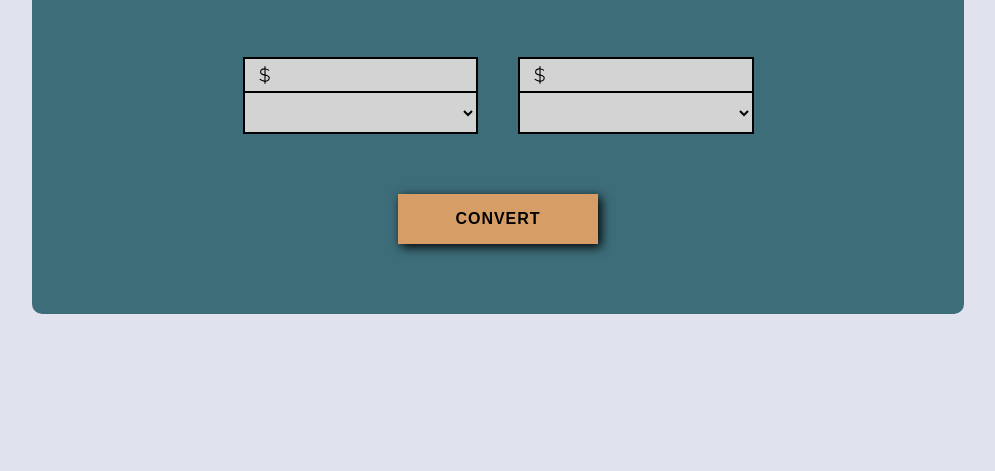
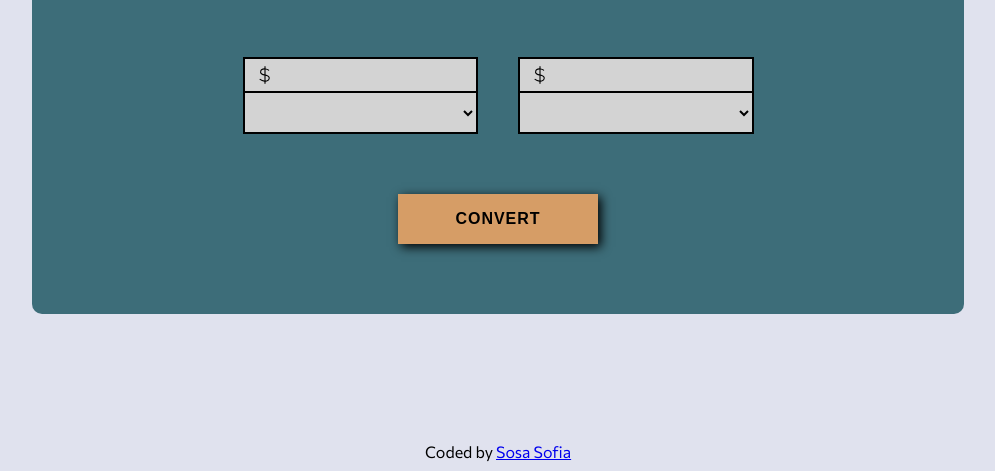
Before and after one commit to Sosasofia/currency-converter, a plain HTML site: page index.html in a window 1280 px wide. Shown: the part 329-800 px from the top of the page, without its empty margins (142-1137 px from the left). Drawn offline with Linux system fonts and the light colour scheme; no server answers.

Commit message:
Add footer

```diff
--- a/index.html
+++ b/index.html
@@ -38,9 +38,11 @@
         </div>
     </div>
 
+    <footer>
+        <p>Coded by <a href="https://github.com/Sosasofia">Sosa Sofia</a></p>
+    </footer>
+
 <script src="src/index.js"></script>
-
-
 </body>
 
 </html>
--- a/src/style.css
+++ b/src/style.css
@@ -126,6 +126,11 @@ select:focus {
   box-shadow: 2px 2px 5px 0px;
 }
 
+footer {
+  position: absolute;
+  bottom: 0;
+  margin-bottom: 10px;
+}
 
 @media (max-width: 800px) {
   .container {
```
